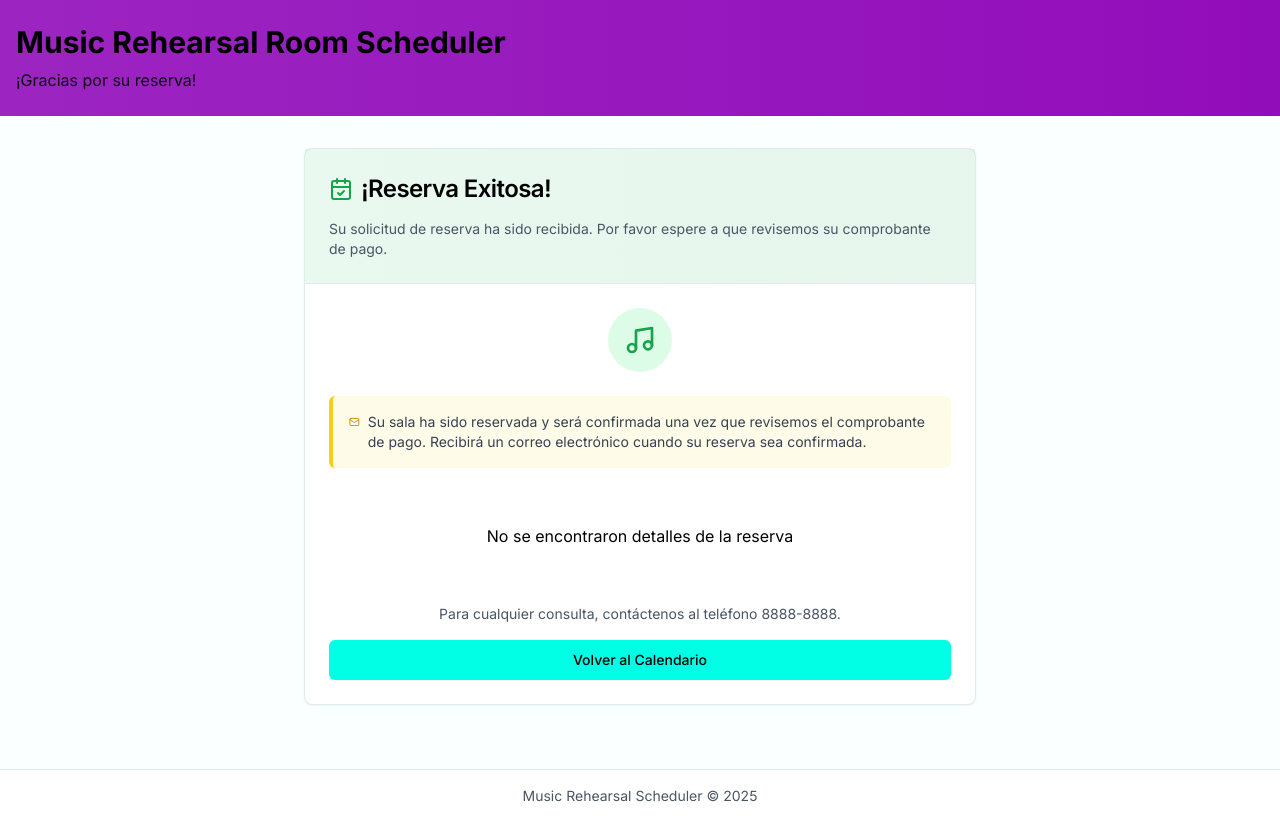
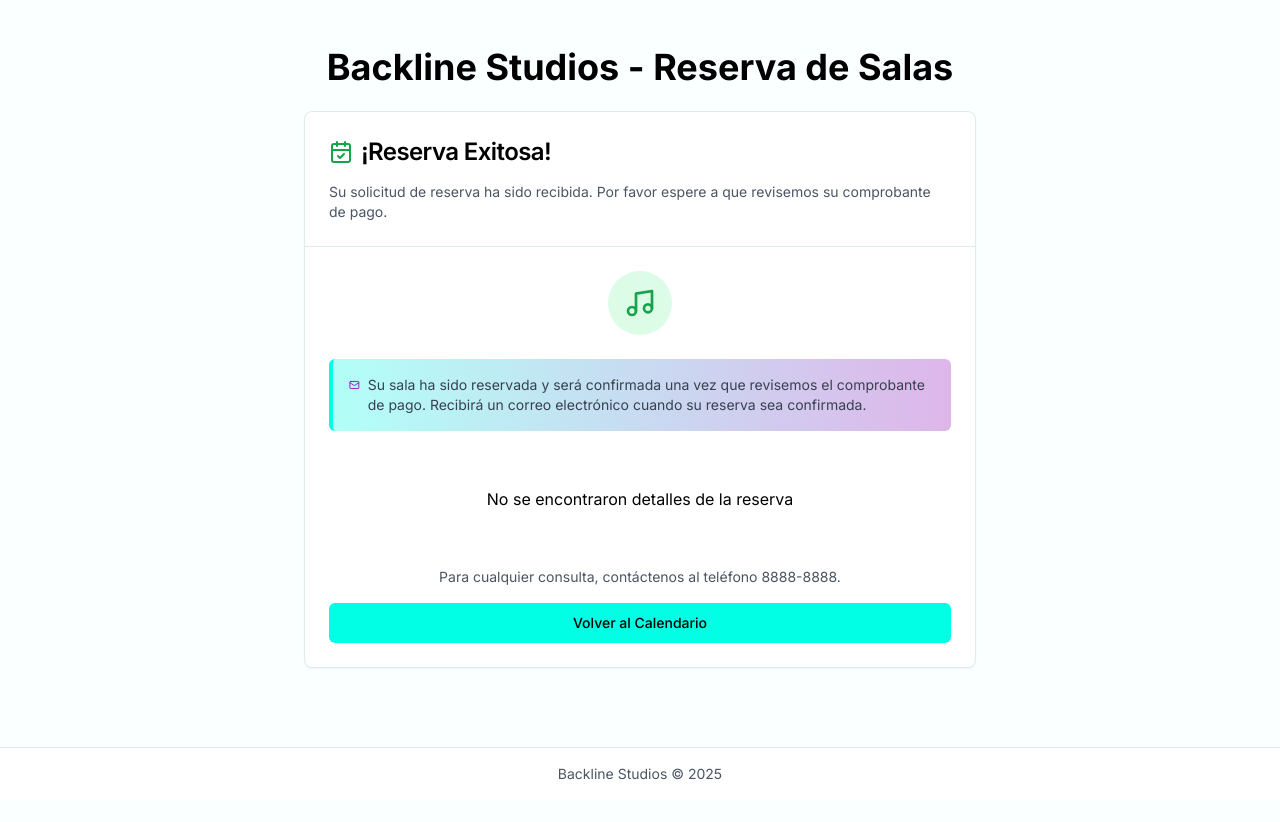
Before and after one commit to marcedigital/backlinesys, a React (Vite) app: page /thankyou in a window 1280 px wide. After the commit the page ends 800 px from the top, so only its background shows below. Built offline with nearby package versions, Linux system fonts and the light colour scheme.

Commit message:
Fix: Remove top banner and update success banner
Removes the top banner and updates the background color of the success banner on the "Thank You" page.

```diff
--- a/src/pages/ThankYou.tsx
+++ b/src/pages/ThankYou.tsx
@@ -14,18 +14,12 @@ const ThankYou: React.FC = () => {
 
   return (
     <div className="min-h-screen flex flex-col bg-background">
-      {/* Header */}
-      <header className="bg-gradient-to-r from-accent/90 to-accent text-white py-6">
-        <div className="container mx-auto px-4">
-          <h1 className="text-3xl font-bold">Music Rehearsal Room Scheduler</h1>
-          <p className="mt-2 opacity-90">¡Gracias por su reserva!</p>
-        </div>
-      </header>
-
       {/* Main content */}
       <main className="flex-1 container mx-auto px-4 py-8 flex flex-col items-center justify-center">
+        <h1 className="text-4xl font-bold mb-6 text-center">Backline Studios - Reserva de Salas</h1>
+
         <Card className="w-full max-w-2xl">
-          <CardHeader className="bg-gradient-to-r from-green-500/10 to-green-600/10 border-b">
+          <CardHeader className="border-b">
             <div className="flex items-center gap-2 mb-2">
               <CalendarCheck className="h-6 w-6 text-green-600" />
               <CardTitle className="text-2xl text-black">¡Reserva Exitosa!</CardTitle>
@@ -42,9 +36,9 @@ const ThankYou: React.FC = () => {
               </div>
             </div>
 
-            <div className="bg-yellow-50 border-l-4 border-yellow-400 p-4 mb-6 rounded-md">
+            <div className="bg-gradient-to-r from-primary/30 to-accent/30 border-l-4 border-primary p-4 mb-6 rounded-md">
               <div className="flex">
-                <Mail className="h-5 w-5 text-yellow-600 mr-2" />
+                <Mail className="h-5 w-5 text-accent mr-2" />
                 <p className="text-sm text-gray-700">
                   Su sala ha sido reservada y será confirmada una vez que revisemos el comprobante de pago. Recibirá un correo electrónico cuando su reserva sea confirmada.
                 </p>
@@ -126,7 +120,7 @@ const ThankYou: React.FC = () => {
       {/* Footer */}
       <footer className="bg-white border-t border-border py-4 mt-8">
         <div className="container mx-auto px-4 text-center text-sm text-gray-600">
-          Music Rehearsal Scheduler &copy; {new Date().getFullYear()}
+          Backline Studios &copy; {new Date().getFullYear()}
         </div>
       </footer>
     </div>
```
